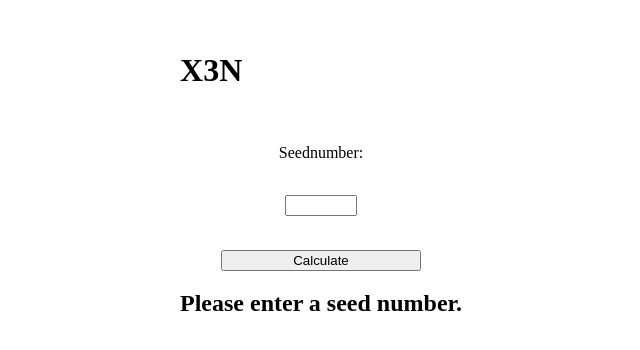
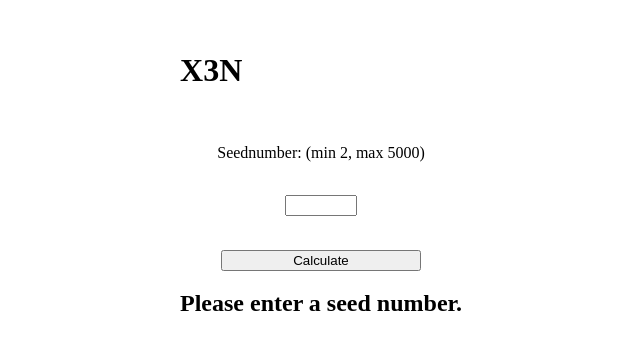
Before and after one commit to AltusJVR/Collatz-conjecture-react, a React (Create React App) app: page / in a window 1280 px wide. Shown: the part 224-574 px from the top of the page, without its empty margins (327-967 px from the left). Built offline with nearby package versions, Linux system fonts and the light colour scheme.

Commit message:
add min and max to label

```diff
--- a/src/Components/InputForm/InputForm.jsx
+++ b/src/Components/InputForm/InputForm.jsx
@@ -13,7 +13,7 @@ const InputForm = (props) => {
         }}
       >
         <label htmlFor="SeedNumber"></label>
-        Seednumber:
+        Seednumber: (min 2, max 5000)
         <input
           min="2"
           max="5000"
@@ -21,6 +21,7 @@ const InputForm = (props) => {
           name="SeedNumber"
           id="SeedNumber"
           onChange={getSeedNum}
+          required="true"
         />
         <button type="submit">Calculate</button>
       </form>
```
